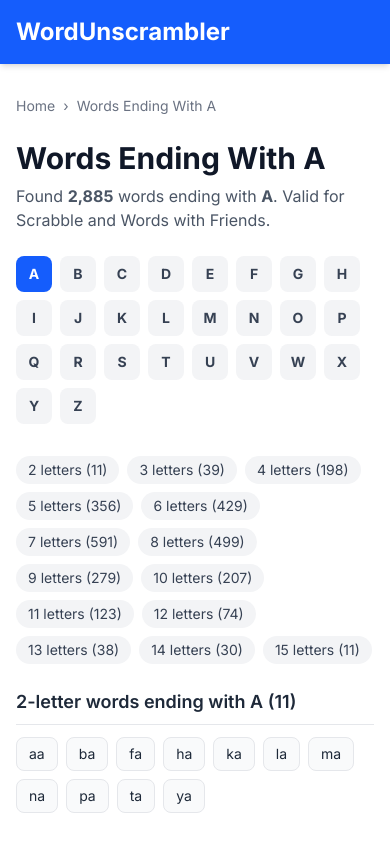
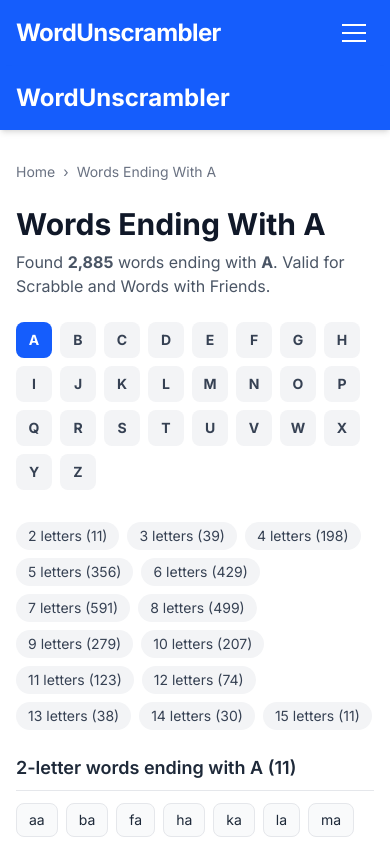
Before and after one commit to magicarcher101/word-unscrambler, a Next.js app: page /words-ending-with/a in a window 390 px wide. Shown: the top 843 px of the page. Built offline with nearby package versions, Linux system fonts and the light colour scheme.

Commit message:
Move header to layout so it applies to all pages automatically

```diff
--- a/app/layout.js
+++ b/app/layout.js
@@ -1,5 +1,6 @@
 import { Inter } from 'next/font/google';
 import './globals.css';
+import Header from '@/components/Header';
 
 const inter = Inter({ subsets: ['latin'] });
 
@@ -16,6 +17,7 @@
   return (
     <html lang="en">
       <body className={inter.className}>
+        <Header />
         {children}
       </body>
     </html>
--- a/app/page.js
+++ b/app/page.js
@@ -9,16 +9,6 @@
 export default function HomePage() {
   return (
     <main className="min-h-screen bg-white">
-      <header className="bg-blue-600 text-white py-4 shadow-md">
-        <div className="max-w-4xl mx-auto px-4 flex items-center justify-between">
-          <Link href="/" className="text-2xl font-bold tracking-tight">WordUnscrambler</Link>
-          <nav className="hidden md:flex gap-6 text-sm font-medium">
-            <Link href="/words-starting-with/a" className="hover:text-blue-200 transition-colors">Words Starting With</Link>
-            <Link href="/words-ending-with/a" className="hover:text-blue-200 transition-colors">Words Ending With</Link>
-          </nav>
-        </div>
-      </header>
-
       <section className="bg-gradient-to-b from-blue-50 to-white py-12 px-4">
         <div className="max-w-3xl mx-auto text-center">
           <h1 className="text-4xl font-bold text-gray-900 mb-3">Word Unscrambler</h1>
--- /dev/null
+++ b/components/Header.js
@@ -0,0 +1,50 @@
+'use client';
+
+import { useState } from 'react';
+import Link from 'next/link';
+
+export default function Header() {
+  const [menuOpen, setMenuOpen] = useState(false);
+
+  return (
+    <header className="bg-blue-600 text-white py-4 shadow-md">
+      <div className="max-w-4xl mx-auto px-4 flex items-center justify-between">
+        <Link href="/" className="text-2xl font-bold tracking-tight">
+          WordUnscrambler
+        </Link>
+
+        {/* Desktop nav */}
+        <nav className="hidden md:flex gap-6 text-sm font-medium">
+          <Link href="/words-starting-with/a" className="hover:text-blue-200 transition-colors">Words Starting With</Link>
+          <Link href="/words-ending-with/a" className="hover:text-blue-200 transition-colors">Words Ending With</Link>
+        </nav>
+
+        {/* Mobile hamburger button */}
+        <button
+          onClick={() => setMenuOpen(!menuOpen)}
+          className="md:hidden flex flex-col gap-1.5 p-2"
+          aria-label="Toggle menu"
+        >
+          <span className={`block w-6 h-0.5 bg-white transition-transform duration-200 ${menuOpen ? 'rotate-45 translate-y-2' : ''}`} />
+          <span className={`block w-6 h-0.5 bg-white transition-opacity duration-200 ${menuOpen ? 'opacity-0' : ''}`} />
+          <span className={`block w-6 h-0.5 bg-white transition-transform duration-200 ${menuOpen ? '-rotate-45 -translate-y-2' : ''}`} />
+        </button>
+      </div>
+
+      {/* Mobile dropdown menu */}
+      {menuOpen && (
+        <div className="md:hidden bg-blue-700 px-4 py-3 flex flex-col gap-3 text-sm font-medium">
+          <Link href="/" onClick={() => setMenuOpen(false)} className="hover:text-blue-200 transition-colors">
+            🏠 Home
+          </Link>
+          <Link href="/words-starting-with/a" onClick={() => setMenuOpen(false)} className="hover:text-blue-200 transition-colors">
+            📖 Words Starting With
+          </Link>
+          <Link href="/words-ending-with/a" onClick={() => setMenuOpen(false)} className="hover:text-blue-200 transition-colors">
+            📖 Words Ending With
+          </Link>
+        </div>
+      )}
+    </header>
+  );
+}
```
